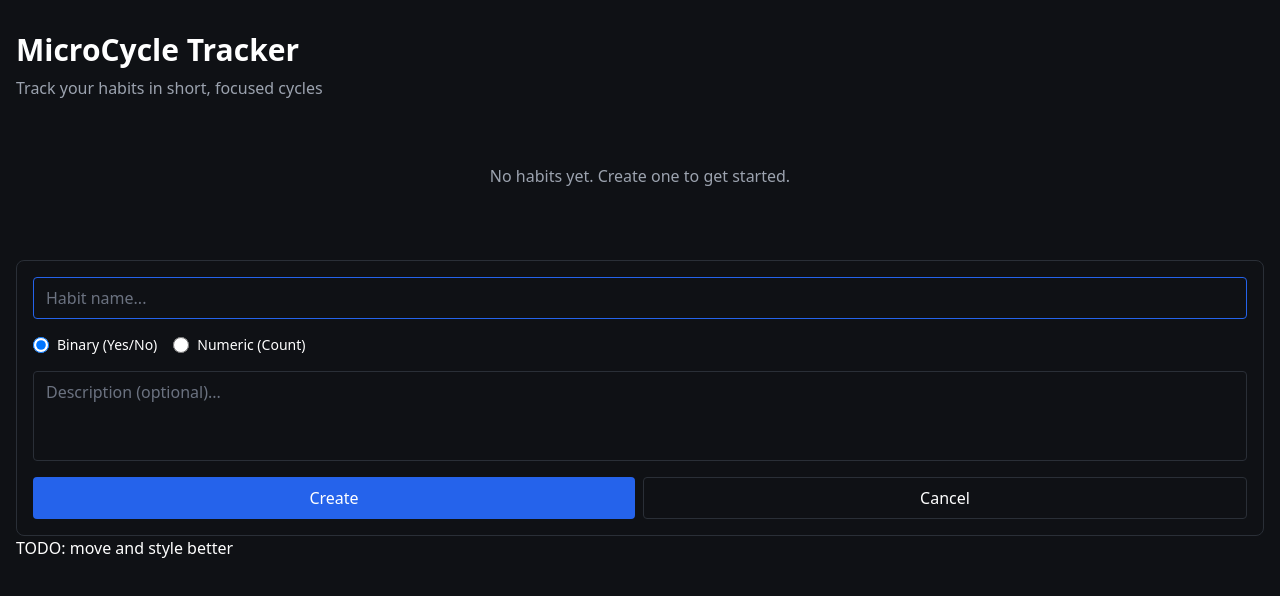
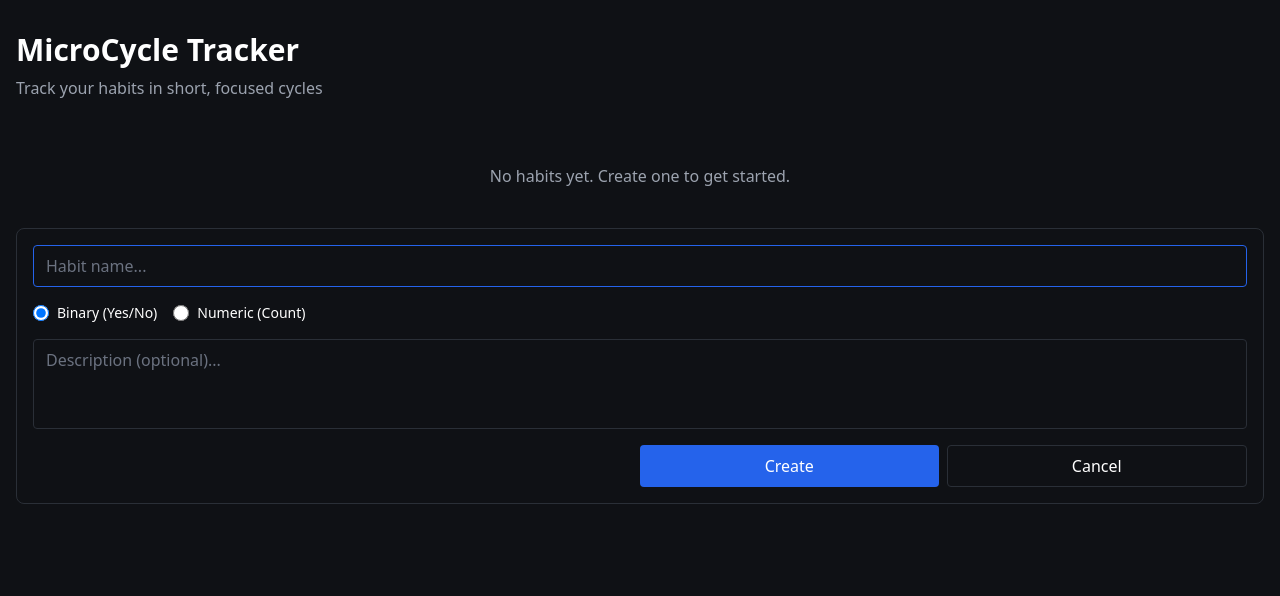
Before and after one commit to ChumakovAndrew/MicroCycleTracker, a React (Vite) app: page / in a window 1280 px wide. Both pictures are taken after a click on the button "Add Habit". Shown: the top 596 px of the page. Built offline with nearby package versions, Linux system fonts and the light colour scheme.

Commit message:
Fix button and add habit form

```diff
--- a/src/components/AddHabitForm.tsx
+++ b/src/components/AddHabitForm.tsx
@@ -26,7 +26,7 @@ export const AddHabitForm: React.FC<AddHabitFormProps> = ({ onSubmit }) => {
     return (
       <button
         onClick={() => setIsOpen(true)}
-        className="w-40 h-10 flex items-center justify-center gap-2 px-4 py-2 bg-accent-blue rounded hover:opacity-90 transition-opacity"
+        className="w-1/5 h-10 flex items-center justify-center gap-2 px-4 py-2 bg-accent-blue rounded hover:opacity-90 transition-opacity m-2"
       >
         <Plus className="w-5 h-5" />
         Add Habit
@@ -35,7 +35,7 @@ export const AddHabitForm: React.FC<AddHabitFormProps> = ({ onSubmit }) => {
   }
 
   return (
-    <form onSubmit={handleSubmit} className="bg-surface p-4 border border-border-subtle rounded-lg">
+    <form onSubmit={handleSubmit} className="w-full bg-surface p-4 border border-border-subtle rounded-lg">
       <div className="flex flex-col gap-4">
         <input
           type="text"
@@ -77,7 +77,7 @@ export const AddHabitForm: React.FC<AddHabitFormProps> = ({ onSubmit }) => {
           rows={3}
         />
 
-        <div className="flex gap-2">
+        <div className="flex w-1/2 ml-auto mr-0 gap-2">
           <button
             type="submit"
             className="flex-1 px-4 py-2 bg-accent-blue rounded hover:opacity-90 transition-opacity"
--- a/src/features/habits/Dashboard.tsx
+++ b/src/features/habits/Dashboard.tsx
@@ -1,4 +1,4 @@
-import React, { useEffect } from 'react';
+import React, { Fragment, useEffect } from 'react';
 import { useHabitStore } from '@/store';
 import { HabitList } from '@/components/HabitList';
 import { AddHabitForm } from '@/components/AddHabitForm';
@@ -33,8 +33,10 @@ export const Dashboard: React.FC = () => {
         onCycleLengthChange={updateCycleLength}
       />
 
-      <div className='flex h-10' />
-      <AddHabitForm onSubmit={addHabit} /> TODO: move and style better
+
+      <div className='mt-2 flex justify-end w-full'>
+      <AddHabitForm onSubmit={addHabit} />
+      </div>
 
       {/* Global Activity Heatmap */}
       <GlobalActivityHeatmap />
```
